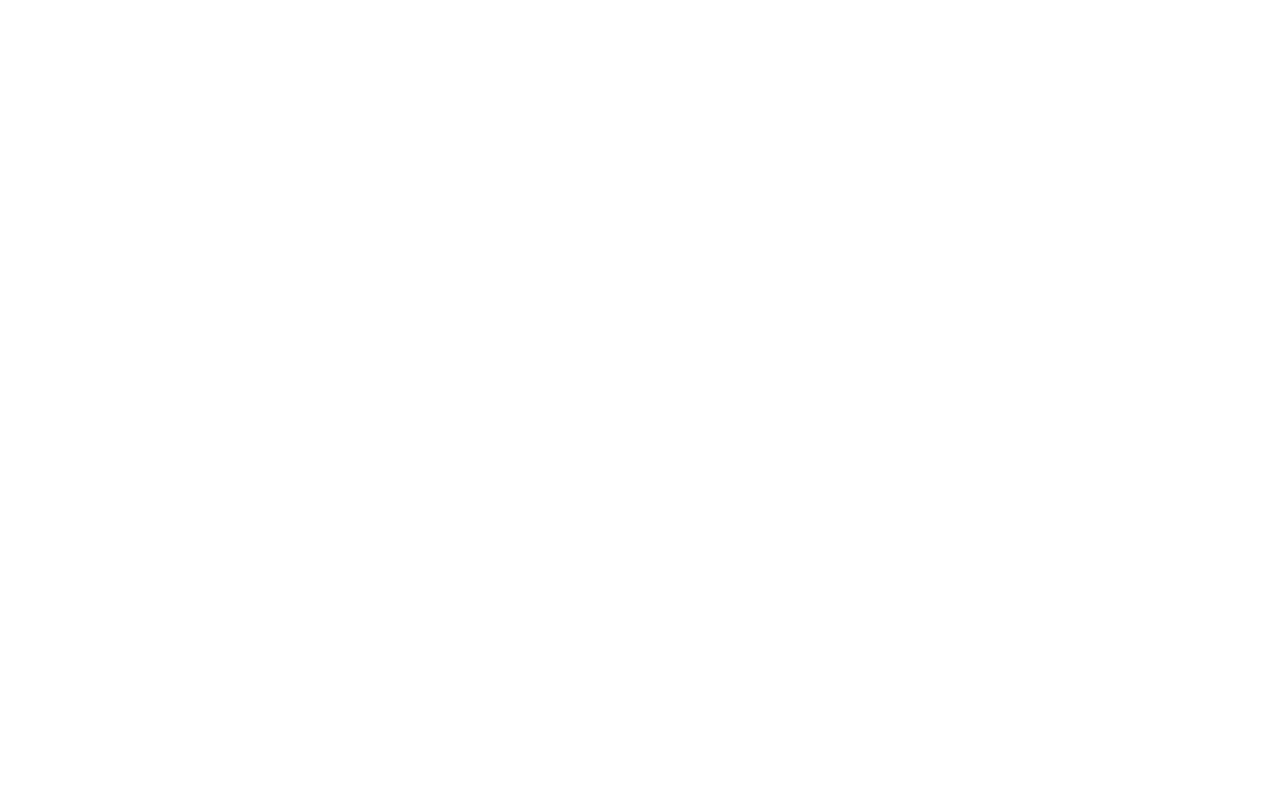
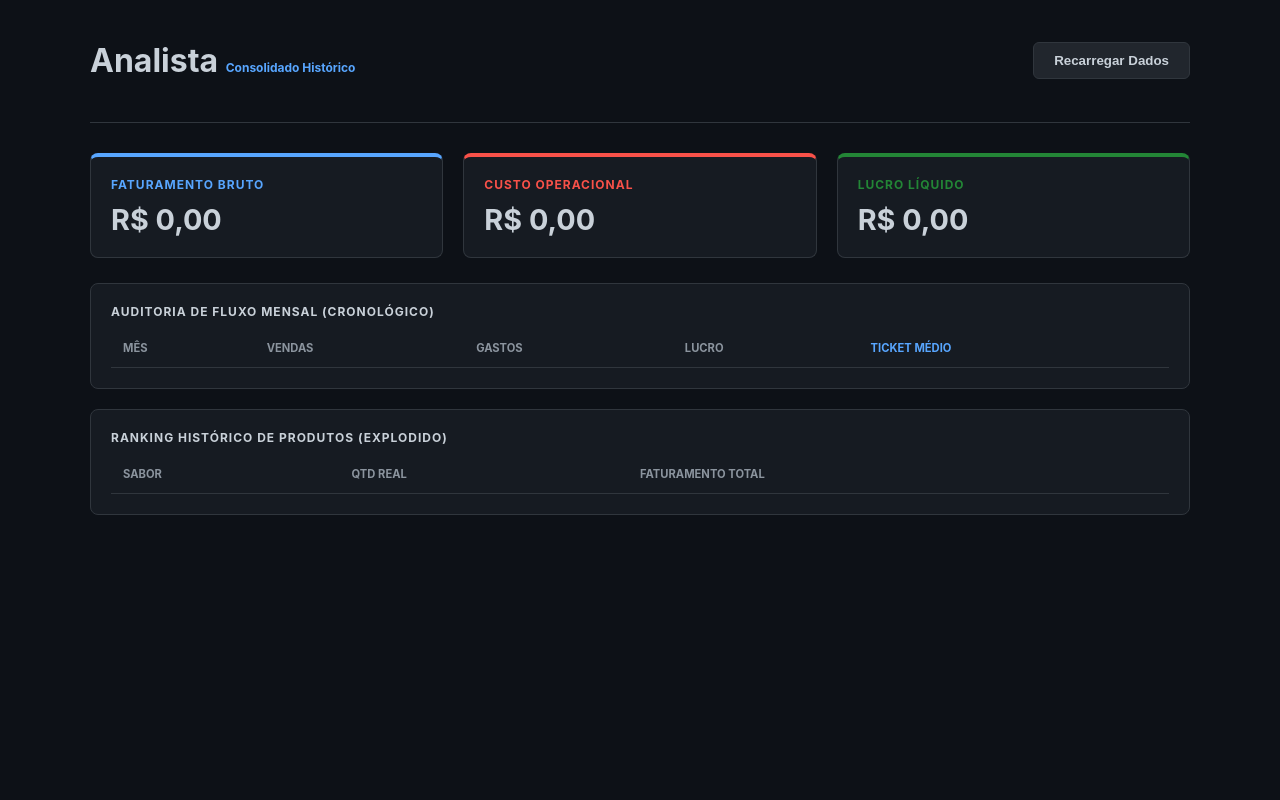
Before and after one commit to Acmsilva1/ML-PREDICAO, a FastAPI app: page / in a window 1280 px wide. Before the commit the page is empty. Run offline with FastAPI, Linux system fonts and the light colour scheme; lists and menus that the app fills with data are empty.

Commit message:
Update visionario.html

```diff
--- a/templates/visionario.html
+++ b/templates/visionario.html
@@ -1,16 +1,108 @@
+<!DOCTYPE html>
+<html lang="pt-br">
+<head>
+    <meta charset="UTF-8">
+    <title>Analista Contábil - Macro</title>
+    <style>
+        :root { --bg: #0d1117; --surface: #161b22; --border: #30363d; --accent: #238636; --blue: #58a6ff; --red: #f85149; --yellow: #f1c40f; }
+        body { font-family: 'Inter', sans-serif; background: var(--bg); color: #c9d1d9; margin: 0; padding: 20px; }
+        .container { max-width: 1100px; margin: auto; }
+        .header { display: flex; justify-content: space-between; align-items: center; border-bottom: 1px solid var(--border); padding-bottom: 20px; margin-bottom: 30px; }
+        .grid { display: grid; grid-template-columns: repeat(3, 1fr); gap: 20px; margin-bottom: 25px; }
+        .full { grid-column: 1 / -1; }
+        .card { background: var(--surface); border: 1px solid var(--border); border-radius: 8px; padding: 20px; position: relative; }
+        .card h3 { margin: 0 0 10px 0; font-size: 0.75rem; text-transform: uppercase; letter-spacing: 1px; }
+        .val-macro { font-size: 1.8rem; font-weight: bold; }
+        table { width: 100%; border-collapse: collapse; font-size: 0.85rem; margin-top: 10px; }
+        th { text-align: left; color: #8b949e; border-bottom: 1px solid var(--border); padding: 12px; text-transform: uppercase; font-size: 0.7rem; }
+        td { padding: 12px; border-bottom: 1px solid #21262d; }
+        .val-pos { color: #3fb950; font-weight: bold; }
+        .val-neg { color: var(--red); font-weight: bold; }
+        .btn { background: #21262d; color: #c9d1d9; border: 1px solid var(--border); padding: 10px 20px; border-radius: 6px; cursor: pointer; font-weight: bold; transition: 0.3s; }
+        .btn:hover { background: var(--border); }
+        .capitalize { text-transform: capitalize; }
+        .loading { opacity: 0.4; pointer-events: none; }
+    </style>
+</head>
+<body>
+    <div class="container" id="main-content">
+        <div class="header">
+            <h1>Analista <small style="font-size: 12px; color: var(--blue);">Consolidado Histórico</small></h1>
+            <button class="btn" onclick="fetchData()">Recarregar Dados</button>
+        </div>
+
+        <div class="grid">
+            <div class="card" style="border-top: 4px solid var(--blue);">
+                <h3 style="color: var(--blue);">Faturamento Bruto</h3>
+                <div class="val-macro" id="total_vendas">R$ 0,00</div>
+            </div>
+            <div class="card" style="border-top: 4px solid var(--red);">
+                <h3 style="color: var(--red);">Custo Operacional</h3>
+                <div class="val-macro" id="total_gastos">R$ 0,00</div>
+            </div>
+            <div class="card" style="border-top: 4px solid var(--accent);">
+                <h3 style="color: var(--accent);">Lucro Líquido</h3>
+                <div class="val-macro" id="total_lucro">R$ 0,00</div>
+            </div>
+        </div>
+
+        <div class="grid" style="grid-template-columns: 1fr 1fr;">
+            <div class="card full">
+                <h3>Auditoria de Fluxo Mensal (Cronológico)</h3>
+                <table id="tab-auditoria">
+                    <thead>
+                        <tr>
+                            <th>Mês</th>
+                            <th>Vendas</th>
+                            <th>Gastos</th>
+                            <th>Lucro</th>
+                            <th style="color: var(--blue)">Ticket Médio</th>
+                        </tr>
+                    </thead>
+                    <tbody></tbody>
+                </table>
+            </div>
+
+            <div class="card full">
+                <h3>Ranking Histórico de Produtos (Explodido)</h3>
+                <table id="tab-produtos">
+                    <thead>
+                        <tr>
+                            <th>Sabor</th>
+                            <th>Qtd Real</th>
+                            <th>Faturamento Total</th>
+                        </tr>
+                    </thead>
+                    <tbody></tbody>
+                </table>
+            </div>
+        </div>
+    </div>
+
     <script>
-    const fmt = (v) => v.toLocaleString('pt-BR', {style: 'currency', currency: 'BRL'});
+        // Formatação profissional para moeda brasileira
+        const fmt = (v) => (v || 0).toLocaleString('pt-BR', {style: 'currency', currency: 'BRL'});
 
         async function fetchData() {
+            const container = document.getElementById('main-content');
+            container.classList.add('loading');
+
+            try {
+                // Rota sincronizada com o Agente Contador no Python
                 const res = await fetch('/api/v1/ml_visionario');
                 const d = await res.json();
 
-        // Dash Totais (Adicionei o contador de itens no faturamento se quiser)
-        document.getElementById('total_vendas').innerHTML = `${fmt(d.totais.faturamento)} <br><small style="font-size:12px">${d.totais.total_itens} itens</small>`;
+                if(d.erro) {
+                    alert("Erro na API: " + d.erro);
+                    return;
+                }
+
+                // 1. Atualiza os Cards de Cima
+                document.getElementById('total_vendas').innerText = fmt(d.totais.faturamento);
                 document.getElementById('total_gastos').innerText = fmt(d.totais.custos);
                 document.getElementById('total_lucro').innerText = fmt(d.totais.lucro);
 
-        // Auditoria Mensal com Ticket Médio
+                // 2. Renderiza Auditoria Mensal
                 const tbodyAuditoria = document.querySelector("#tab-auditoria tbody");
                 tbodyAuditoria.innerHTML = d.auditoria_mensal.map(row => `
                     <tr>
@@ -18,17 +110,30 @@
                         <td>${fmt(row.vendas)}</td>
                         <td>${fmt(row.gastos)}</td>
                         <td class="${row.lucro >= 0 ? 'val-pos' : 'val-neg'}">${fmt(row.lucro)}</td>
-                <td style="color: var(--blue)">${fmt(row.ticket_medio)}</td>
+                        <td style="color: var(--blue); font-weight: bold;">${fmt(row.ticket_medio)}</td>
                     </tr>
-        `).reverse().join('');
+                `).reverse().join(''); // Mais recentes primeiro
 
-        // Ranking de Produtos com QTD Real
-        document.querySelector("#tab-produtos tbody").innerHTML = d.ranking_produtos.map(p => `
+                // 3. Renderiza Ranking de Produtos
+                const tbodyProdutos = document.querySelector("#tab-produtos tbody");
+                tbodyProdutos.innerHTML = d.ranking_produtos.map(p => `
                     <tr>
-                <td style="text-transform: capitalize;">${p.SABOR.toLowerCase()}</td>
-                <td>${p.QTD}</td>
-                <td>${fmt(p.VALOR)}</td>
+                        <td class="capitalize">${p.SABOR.toLowerCase()}</td>
+                        <td><strong>${p.QTD}</strong> itens</td>
+                        <td class="val-pos">${fmt(p.VALOR)}</td>
                     </tr>
                 `).join('');
+
+            } catch (err) {
+                console.error("Erro fatal de renderização:", err);
+                alert("Erro ao carregar dados. Verifique o console (F12).");
+            } finally {
+                container.classList.remove('loading');
             }
+        }
+
+        // Inicializa o carregamento
+        fetchData();
     </script>
+</body>
+</html>
```
Lines whose indentation alone changed are shown as unchanged.
